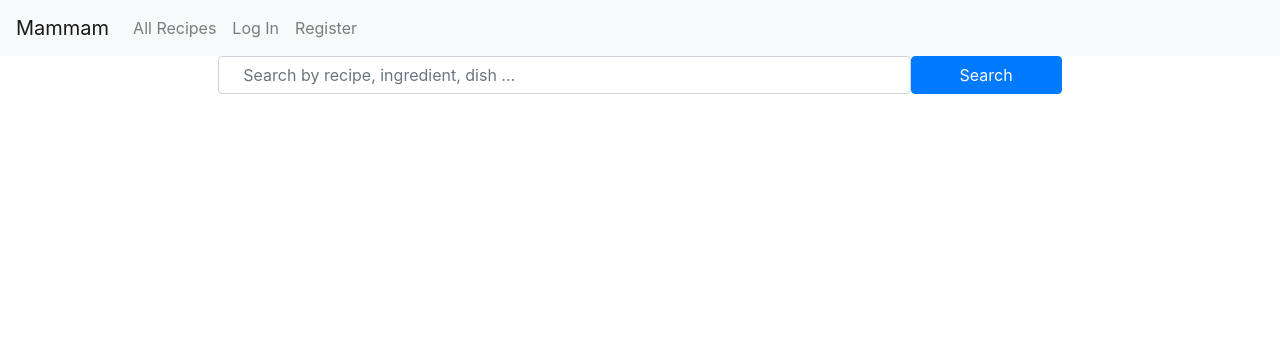
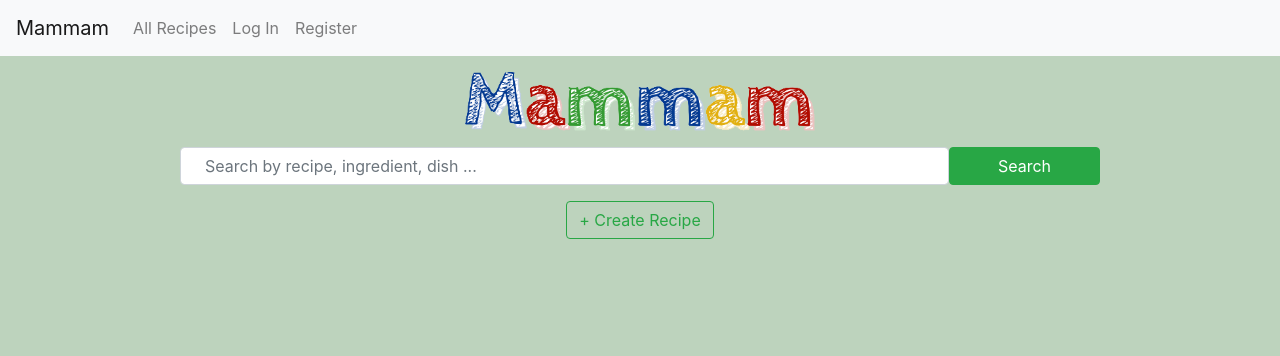
Before and after one commit to thaohvm/mammam, a Django app: page / in a window 1280 px wide. Shown: the top 356 px of the page. Run offline with Django 3.2, Linux system fonts and the light colour scheme; some libraries are stand-ins or nearby versions.

Commit message:
index html

```diff
--- a/mammam/forms.py
+++ b/mammam/forms.py
@@ -1,6 +1,3 @@
 from django import forms
 
 class SearchForm(forms.Form):
-    name = forms.CharField()
-    email = forms.EmailField()
-    text = forms.CharField(widget=forms.Textarea)
--- /dev/null
+++ b/mammam/static/mammam/styles.css
@@ -0,0 +1,3 @@
+body {
+    background-color: rgb(189, 211, 189);
+}
--- a/mammam/templates/mammam/index.html
+++ b/mammam/templates/mammam/index.html
@@ -1,16 +1,32 @@
 {% extends "mammam/layout.html" %}
+{% load static %}
 
 {% block body %}
-<div class="row justify-content-center padding">
-    <div class="col-md-8 ftco-animate fadeInUp ftco-animated">
 
-        <form action="/search" class="domain-form">
-            <div class="form-group d-md-flex">
-                <input type="text" class="form-control px-4" placeholder="Search by recipe, ingredient, dish ...">
-                <input type="submit" class="search-domain btn btn-primary px-5" value="Search">
-            </div>
-        </form>
+<div class="container">
 
+    <div class="row justify-content-center">
+        <div class="col-4">
+            <img class="img-fluid my-3" src="{% static 'mammam/images/logo.png' %}" alt="logo">
+        </div>
+    </div>
+
+    <div class="row justify-content-center">
+        <div class="col-10">
+            <form action="/search" class="domain-form">
+                <div class="form-group d-md-flex">
+                    <input type="text" class="form-control px-4" placeholder="Search by recipe, ingredient, dish ...">
+                    <input type="submit" class="search-domain btn btn-success px-5" value="Search">
+                </div>
+            </form>
+        </div>
+    </div>
+
+    <div class="row justify-content-center">
+        <div class="col text-center">
+            <button type="submit" class="btn btn-outline-success"> + Create Recipe</button>
+        </div>
     </div>
 </div>
+
 {% endblock %}
--- a/mammam/urls.py
+++ b/mammam/urls.py
@@ -3,4 +3,5 @@ from mammam import views
 
 urlpatterns = [
     path("", views.index, name="index"),
+    path("register", views.register, name="register"),
 ]
--- a/mammam/views.py
+++ b/mammam/views.py
@@ -6,3 +6,29 @@ from django.urls import reverse
 
 def index(request):
     return render(request, "mammam/index.html")
+
+def register(request):
+    if request.method == "POST":
+        username = request.POST["username"]
+        email = request.POST["email"]
+
+        # Ensure password matches confirmation
+        password = request.POST["password"]
+        confirmation = request.POST["confirmation"]
+        if password != confirmation:
+            return render(request, "mammam/register.html", {
+                "message": "Passwords must match."
+            })
+
+        # Attempt to create new user
+        try:
+            user = User.objects.create_user(username, email, password)
+            user.save()
+        except IntegrityError:
+            return render(request, "mammam/register.html", {
+                "message": "Username already taken."
+            })
+        login(request, user)
+        return HttpResponseRedirect(reverse("index"))
+    else:
+        return render(request, "mammam/register.html")
```
Also changed, not shown: mammam/templates/mammam/register.html (added, +30 -0 lines), README.md (deleted), mammam/static/mammam/images/logo.png (added), mammam/static/mammam/style.css (deleted), mammam/templates/mammam/login.html (added), 4 other files.
